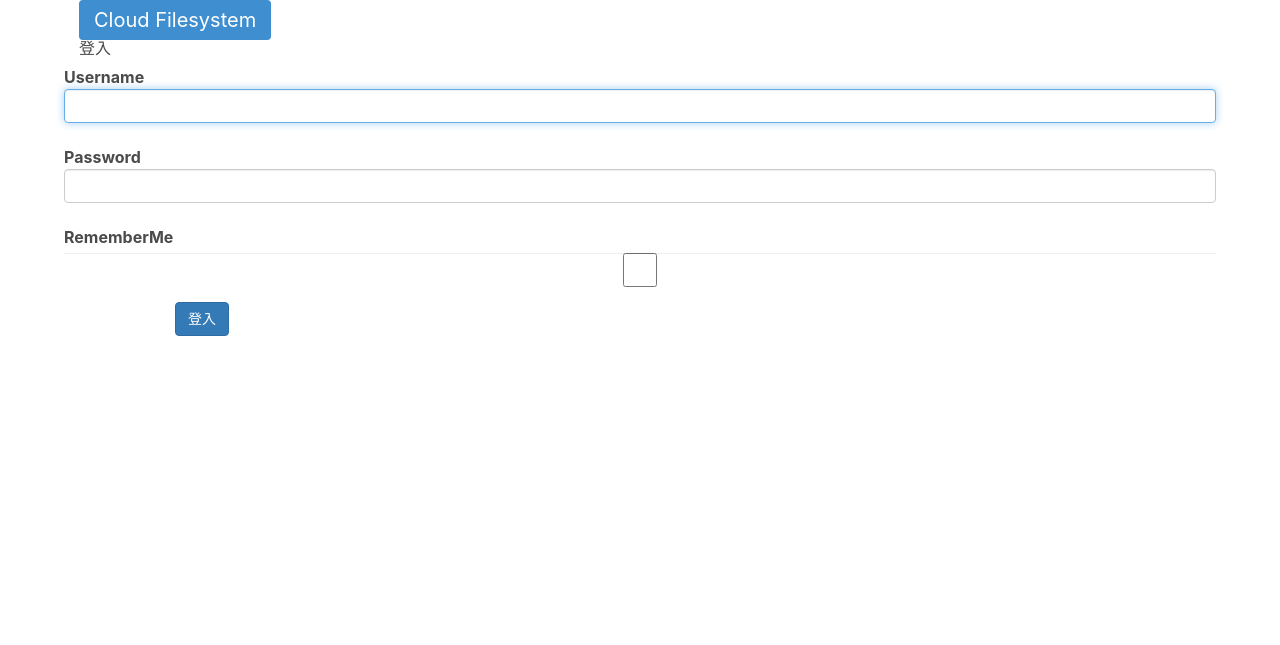
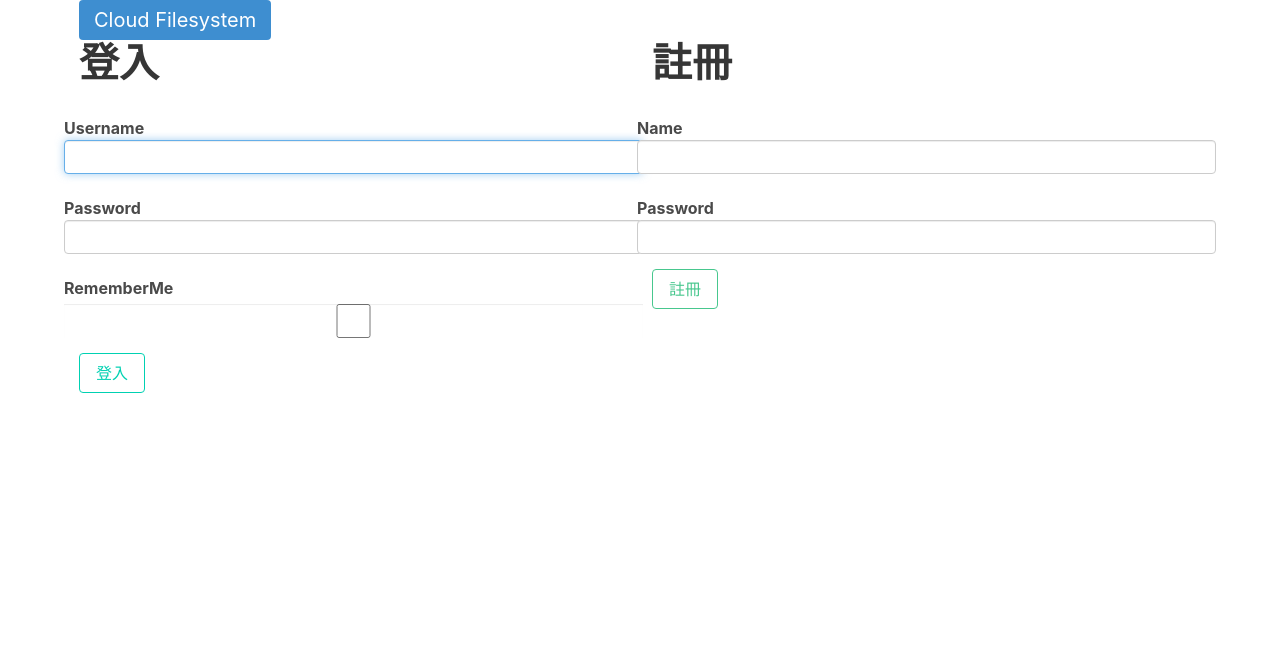
Before and after one commit to hwlin1414/DataEngineering-CDFS, a Yii app: template views/site/login.php in a window 1280 px wide. Shown: the top 645 px of the page. Run offline with PHP 8.4 and a stand-in for Yii, Linux system fonts and the light colour scheme; the template is opened without the code that fills it, so the values that code supplies are empty; form fields are guessed from the names that the template uses; some libraries are stand-ins or nearby versions.

Commit message:
add register

```diff
--- a/config/web.php
+++ b/config/web.php
@@ -52,6 +52,12 @@ $config = [
                 'error/' => 'site/error',
                 'login/' => 'site/login',
                 'logout/' => 'site/logout',
+                'dirs/<id:\d+>' => 'dirs/download',
+                'dirs/update/<id:\d+>' => 'dirs/update',
+                'dirs/delete/<id:\d+>' => 'dirs/delete',
+                '<id:\d+>' => 'files/download',
+                'files/update/<id:\d+>' => 'files/update',
+                'files/delete/<id:\d+>' => 'files/delete',
             ],
         ],
         //*/
--- a/controllers/DirsController.php
+++ b/controllers/DirsController.php
@@ -121,6 +121,9 @@ class DirsController extends Controller
     protected function findModel($id)
     {
         if (($model = Dirs::findOne($id)) !== null) {
+            if($model->user->id != Yii::$app->user->identity->id){
+                throw new ForbiddenHttpException('檔案禁止存取');
+            }
             return $model;
         } else {
             throw new NotFoundHttpException('The requested page does not exist.');
--- a/controllers/FilesController.php
+++ b/controllers/FilesController.php
@@ -10,6 +10,7 @@ use app\models\search\Files as FilesSearch;
 use yii\filters\VerbFilter;
 use yii\web\Controller;
 use yii\web\NotFoundHttpException;
+use yii\web\ForbiddenHttpException;
 use yii\web\UploadedFile;
 
 /**
@@ -37,7 +38,7 @@ class FilesController extends Controller
      * @param integer $id
      * @return mixed
      */
-    public function actionView($id)
+    public function actionDownload($id)
     {
         $model = $this->findModel($id);
         Yii::$app->response->sendFile('../uploads/' . $id, $model->name)->send();
@@ -137,6 +138,9 @@ class FilesController extends Controller
     protected function findModel($id)
     {
         if (($model = Files::findOne($id)) !== null) {
+            if($model->user->id != Yii::$app->user->identity->id){
+                throw new ForbiddenHttpException('檔案禁止存取');
+            }
             return $model;
         } else {
             throw new NotFoundHttpException('The requested page does not exist.');
--- a/models/Users.php
+++ b/models/Users.php
@@ -32,6 +32,7 @@ class Users extends \yii\db\ActiveRecord implements \yii\web\IdentityInterface
         return [
             [['name', 'password'], 'required'],
             [['name', 'password'], 'string', 'max' => 16],
+            [['name'], 'unique'],
         ];
     }
 
--- a/views/drive/index.php
+++ b/views/drive/index.php
@@ -79,7 +79,7 @@ foreach($dirs as $dir){
                         'format' => 'raw',
                         'value' => function ($model, $key, $index, $grid){
                             return Html::a($model->name, [
-                                '/files/view',
+                                '/files/download',
                                 'id' => $model->id,
                             ]);
                         }
--- a/views/site/login.php
+++ b/views/site/login.php
@@ -10,14 +10,16 @@ use yii\bootstrap\ActiveForm;
 $this->title = '登入';
 ?>
 <div class="site-login">
-    <h1><?= Html::encode($this->title) ?></h1>
 
+    <div class="columns">
+        <div class="column is-6">
+        <h1 class="title is-2">登入</h1>
     <?php $form = ActiveForm::begin([
         'id' => 'login-form',
         'options' => ['class' => 'form-horizontal'],
         'fieldConfig' => [
-            'template' => "{label}\n<div class=\"col-lg-3\">{input}</div>\n<div class=\"col-lg-8\">{error}</div>",
-            'labelOptions' => ['class' => 'col-lg-1 control-label'],
+            'template' => "{label}\n<div class=\"col-lg-8\">{input}</div>\n<div class=\"col-lg-8\">{error}</div>",
+            'labelOptions' => ['class' => 'col-lg-2 control-label'],
         ],
     ]); ?>
 
@@ -29,11 +31,28 @@ $this->title = '登入';
             'template' => "<div class=\"col-lg-offset-1 col-lg-3\">{input} {label}</div>\n<div class=\"col-lg-8\">{error}</div>",
         ]) ?>
 
-        <div class="form-group">
-            <div class="col-lg-offset-1 col-lg-11">
-                <?= Html::submitButton('登入', ['class' => 'btn btn-primary', 'name' => 'login-button']) ?>
-            </div>
+        <?= Html::submitButton('登入', ['class' => 'button is-primary is-outlined', 'name' => 'login-button']) ?>
+    <?php ActiveForm::end(); ?>
         </div>
 
+        <div class="column is-6">
+        <h1 class="title is-2">註冊</h1>
+    <?php $form = ActiveForm::begin([
+        'id' => 'login-form',
+        'options' => ['class' => 'form-horizontal'],
+        'fieldConfig' => [
+            'template' => "{label}\n<div class=\"col-lg-8\">{input}</div>\n<div class=\"col-lg-8\">{error}</div>",
+            'labelOptions' => ['class' => 'col-lg-2 control-label'],
+        ],
+    ]); ?>
+
+        <?= $form->field($model2, 'name')->textInput() ?>
+
+        <?= $form->field($model2, 'password')->passwordInput() ?>
+
+        <?= Html::submitButton('註冊', ['class' => 'button is-success is-outlined', 'name' => 'login-button']) ?>
+
     <?php ActiveForm::end(); ?>
+        </div>
+    </div>
 </div>
```
Also changed, not shown: controllers/SiteController.php (+11 -1 lines).
